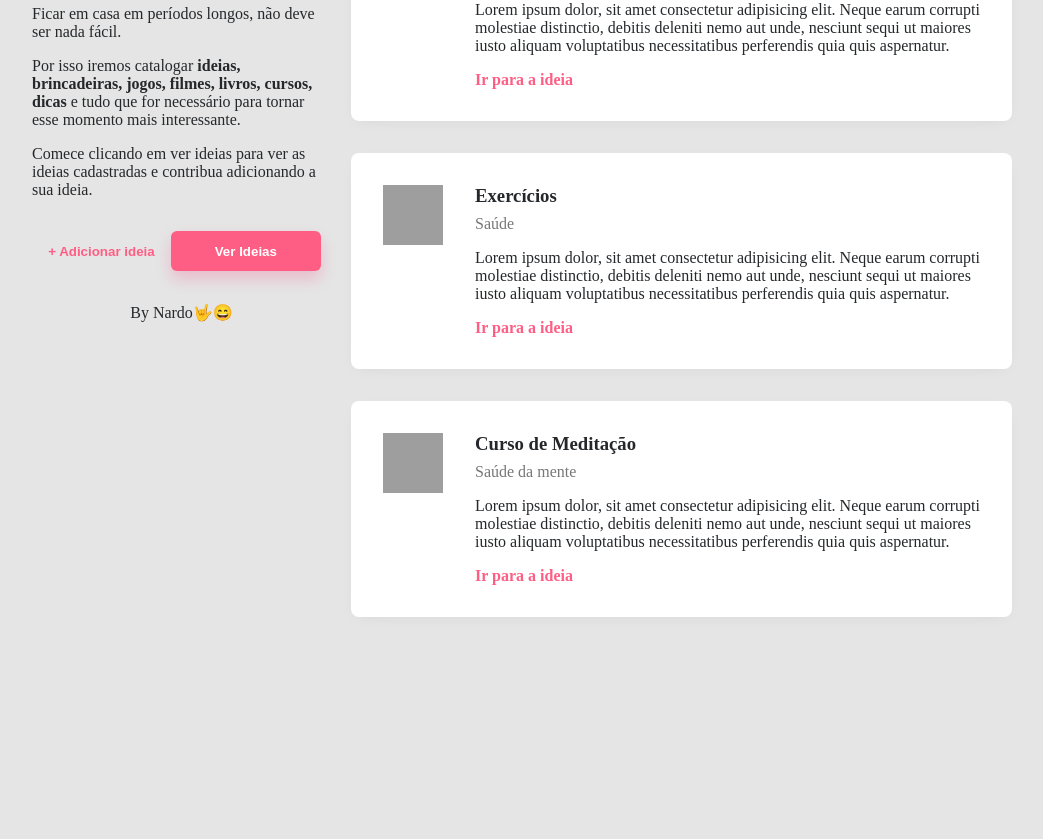
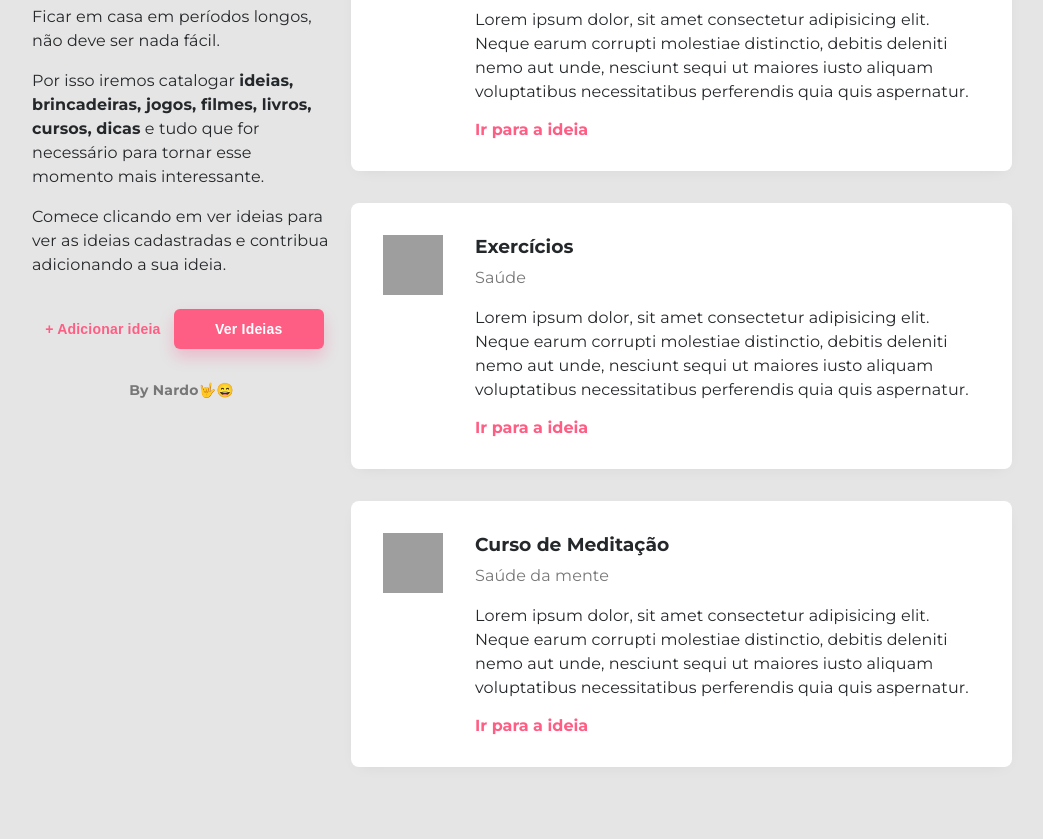
Before and after one commit to Nardogomes/casacriativa, a plain HTML site: page index.html in a window 1280 px wide. Shown: the part 135-974 px from the top of the page, without its empty margins (118-1161 px from the left). Before the commit the page ends 824 px from the top, so only its background shows below. Drawn offline with Linux system fonts and the light colour scheme; grey boxes are pictures that could not be loaded.

Commit message:
Alterando a fonte dos textos para a fonte Montserrat

```diff
--- a/index.html
+++ b/index.html
@@ -3,6 +3,7 @@
     <head>
         <meta charset="UTF-8">
         <title>Casa Criativa</title>
+        <link href="https://fonts.googleapis.com/css2?family=Montserrat:wght@300;400;600;700;900&display=swap" rel="stylesheet">
         <link rel="stylesheet" href="style.css">
     </head>
     <body>
--- a/style.css
+++ b/style.css
@@ -2,6 +2,7 @@ body {
     background: #e5e5e5;
     color: #25282b;
     margin: 0;
+    font-family: 'Montserrat', sans-serif;
 }
 
 .hide {
@@ -12,6 +13,12 @@ a {
     color: #ff5e84;
     font-weight: bold;
     text-decoration: none;
+}
+
+p, .description {
+    font-size: 16px;
+    line-height: 24px;
+    letter-spacing: 0.1px;
 }
 
 #container {
@@ -34,7 +41,10 @@ button {
     background: none;
     color: #ff5e84;
     border: none;
+    font-size: 14px;
     font-weight: bold;
+    line-height: 18px;
+    letter-spacing: 0.2px;
     cursor: pointer;
     outline: none;
 }
@@ -54,6 +64,15 @@ button.fat {
 
 button.fat:hover {
     text-decoration: none;
+}
+
+footer {
+    text-align: center;
+    font-size: 14px;
+    font-weight: bold;
+    line-height: 18px;
+    letter-spacing: 0.2px;
+    color: #777;
 }
 
 #buttons {
```
